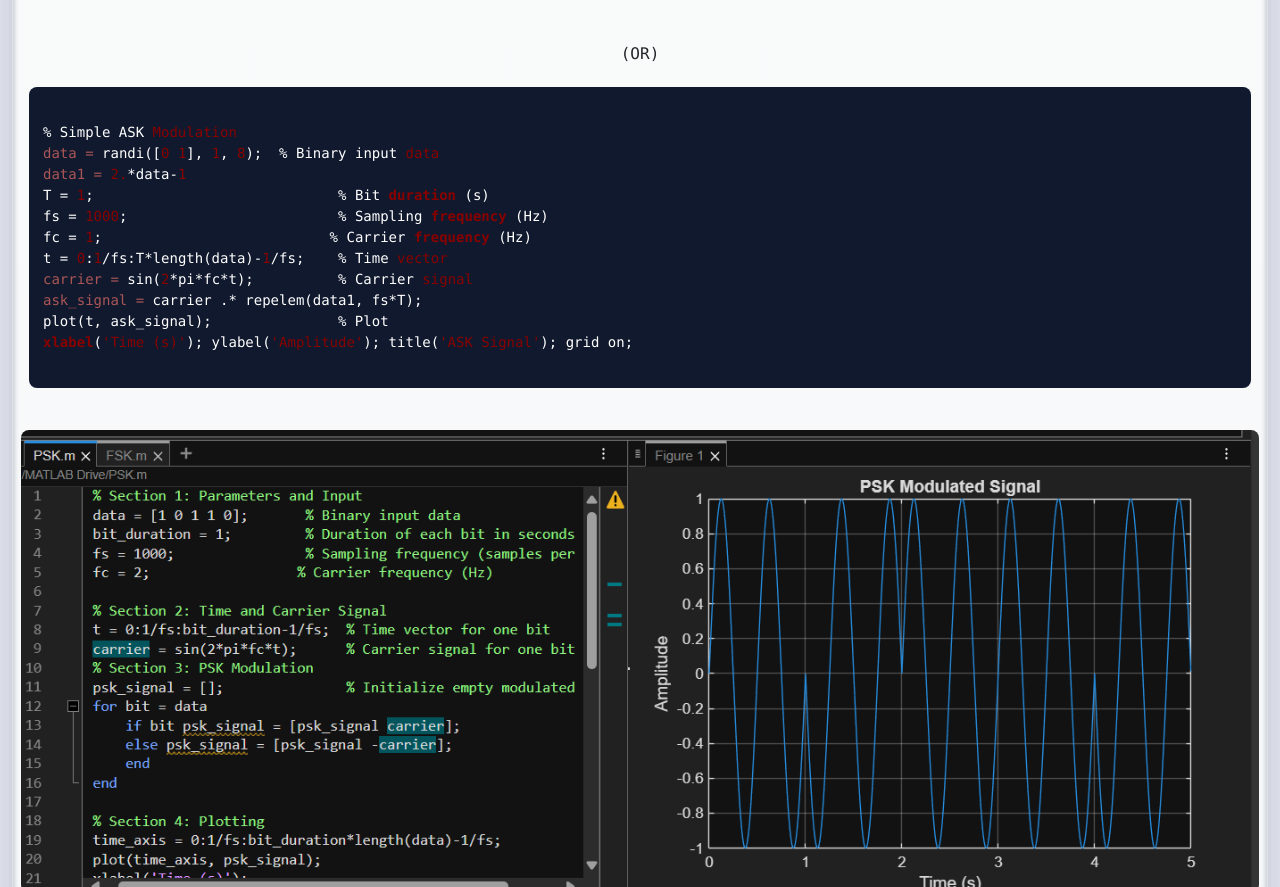
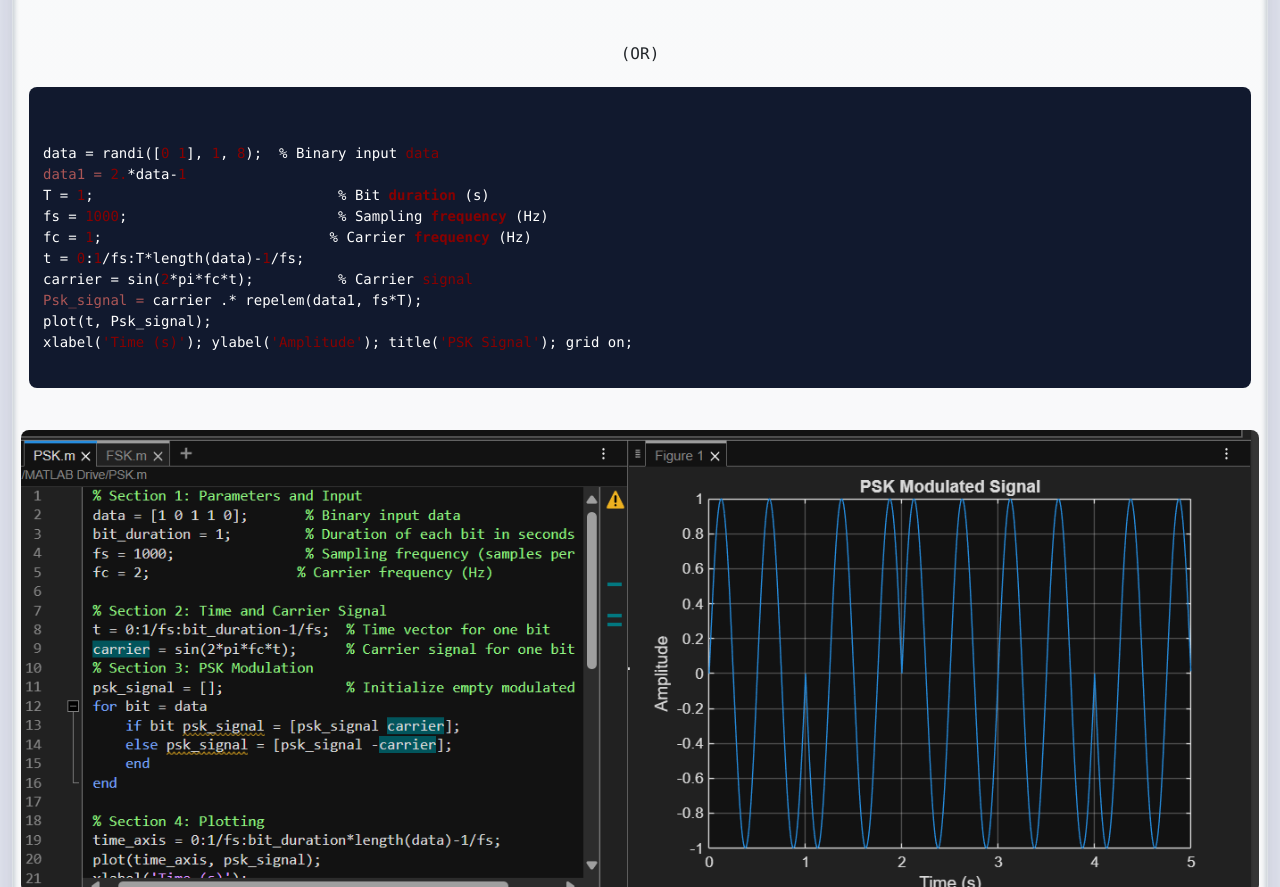
Before and after one commit to vnvrkarthik/vspace, a plain HTML site: page adccodes.html in a window 1280 px wide. Shown: the part 1539-2426 px from the top of the page. Drawn offline with nearby package versions, Linux system fonts and the light colour scheme.

Commit message:
Update adccodes.html

```diff
--- a/adccodes.html
+++ b/adccodes.html
@@ -279,17 +279,17 @@ grid on;
               <center>(OR)</center>
                        <pre class="mx-2">
                         <code class="matlab rounded-3" style="background-color: #11192e;color: white;">
-% Simple ASK Modulation
+
 data = randi([0 1], 1, 8);  % Binary input data
 data1 = 2.*data-1
 T = 1;                             % Bit duration (s)
 fs = 1000;                         % Sampling frequency (Hz)
 fc = 1;                           % Carrier frequency (Hz)
-t = 0:1/fs:T*length(data)-1/fs;    % Time vector
+t = 0:1/fs:T*length(data)-1/fs;
 carrier = sin(2*pi*fc*t);          % Carrier signal
-ask_signal = carrier .* repelem(data1, fs*T);
-plot(t, ask_signal);               % Plot
-xlabel('Time (s)'); ylabel('Amplitude'); title('ASK Signal'); grid on;
+Psk_signal = carrier .* repelem(data1, fs*T);
+plot(t, Psk_signal);
+xlabel('Time (s)'); ylabel('Amplitude'); title('PSK Signal'); grid on;
                         </code>
                       </pre>
                       <div><img style="width: 100%;" class="rounded-3" src="psk.png" alt=""></div>
```
